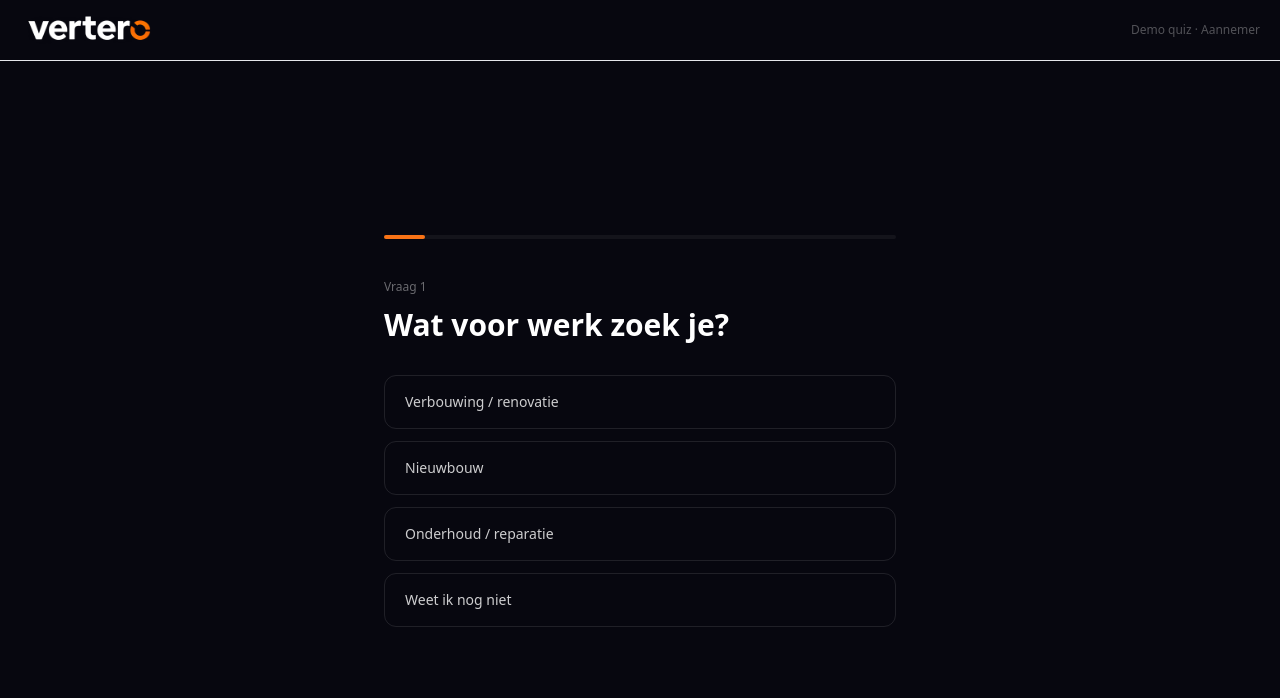
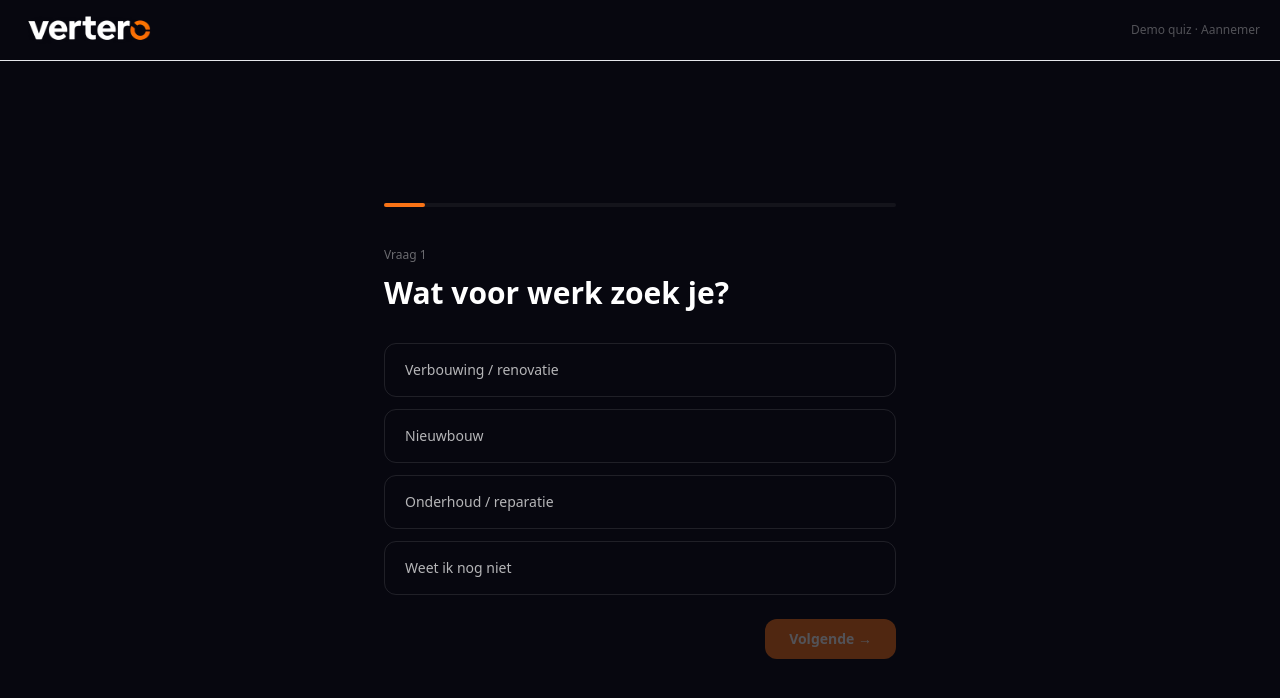
Before and after one commit to VerteroNL/Vertero, a Next.js app: page /demo in a window 1280 px wide. Shown: the top 698 px of the page. Built offline with nearby package versions, Linux system fonts and the light colour scheme.

Commit message:
feat: add volgende button to demo quiz with selection state

```diff
--- a/src/app/demo/page.tsx
+++ b/src/app/demo/page.tsx
@@ -53,30 +53,34 @@ const byId = Object.fromEntries(QUESTIONS.map(q => [q.id, q]))
 export default function DemoPage() {
   const [currentId, setCurrentId] = useState('1')
   const [history, setHistory] = useState<string[]>([])
+  const [selected, setSelected] = useState<number | null>(null)
   const [stage, setStage] = useState<'quiz' | 'done'>('quiz')
 
   const current = byId[currentId]
   const progress = (history.length / (QUESTIONS.length - 1)) * 100
 
-  function choose(optionIndex: number) {
+  function advance(optionIndex: number) {
     const next = current.branches?.[optionIndex]
 
     if (!next) {
       const idx = QUESTIONS.findIndex(q => q.id === currentId)
       const nextQ = QUESTIONS[idx + 1]
-      if (!nextQ) { setStage('done'); return }
+      if (!nextQ) { setStage('done'); setSelected(null); return }
       setHistory(h => [...h, currentId])
       setCurrentId(nextQ.id)
+      setSelected(null)
       return
     }
 
     if (next === '__contact__') {
       setStage('done')
+      setSelected(null)
       return
     }
 
     setHistory(h => [...h, currentId])
     setCurrentId(next)
+    setSelected(null)
   }
 
   function goBack() {
@@ -84,6 +88,7 @@ export default function DemoPage() {
     const prev = history[history.length - 1]
     setHistory(h => h.slice(0, -1))
     setCurrentId(prev)
+    setSelected(null)
     setStage('quiz')
   }
 
@@ -116,26 +121,36 @@ export default function DemoPage() {
                 {current.question}
               </h2>
 
-              <div className="flex flex-col gap-3">
+              <div className="flex flex-col gap-3 mb-6">
                 {current.options.map((opt, i) => (
                   <button
                     key={i}
-                    onClick={() => choose(i)}
-                    className="text-left px-5 py-4 rounded-xl border border-white/10 hover:border-[#f97316]/60 hover:bg-[#f97316]/5 transition text-sm font-medium text-white/80 hover:text-white"
+                    onClick={() => setSelected(i)}
+                    className={`text-left px-5 py-4 rounded-xl border transition text-sm font-medium ${
+                      selected === i
+                        ? 'border-[#f97316] bg-[#f97316]/10 text-white'
+                        : 'border-white/10 hover:border-white/25 text-white/70 hover:text-white'
+                    }`}
                   >
                     {opt}
                   </button>
                 ))}
               </div>
 
-              {history.length > 0 && (
+              <div className="flex items-center justify-between">
+                {history.length > 0 ? (
+                  <button onClick={goBack} className="text-white/25 hover:text-white/50 text-xs transition">
+                    ← Vorige
+                  </button>
+                ) : <div />}
                 <button
-                  onClick={goBack}
-                  className="mt-6 text-white/25 hover:text-white/50 text-xs transition"
+                  onClick={() => selected !== null && advance(selected)}
+                  disabled={selected === null}
+                  className="bg-[#f97316] hover:bg-[#ea6c0a] disabled:opacity-30 disabled:cursor-not-allowed text-white font-bold px-6 py-2.5 rounded-xl transition text-sm"
                 >
-                  ← Vorige vraag
+                  Volgende →
                 </button>
-              )}
+              </div>
             </>
           ) : (
             <div className="text-center">
```
